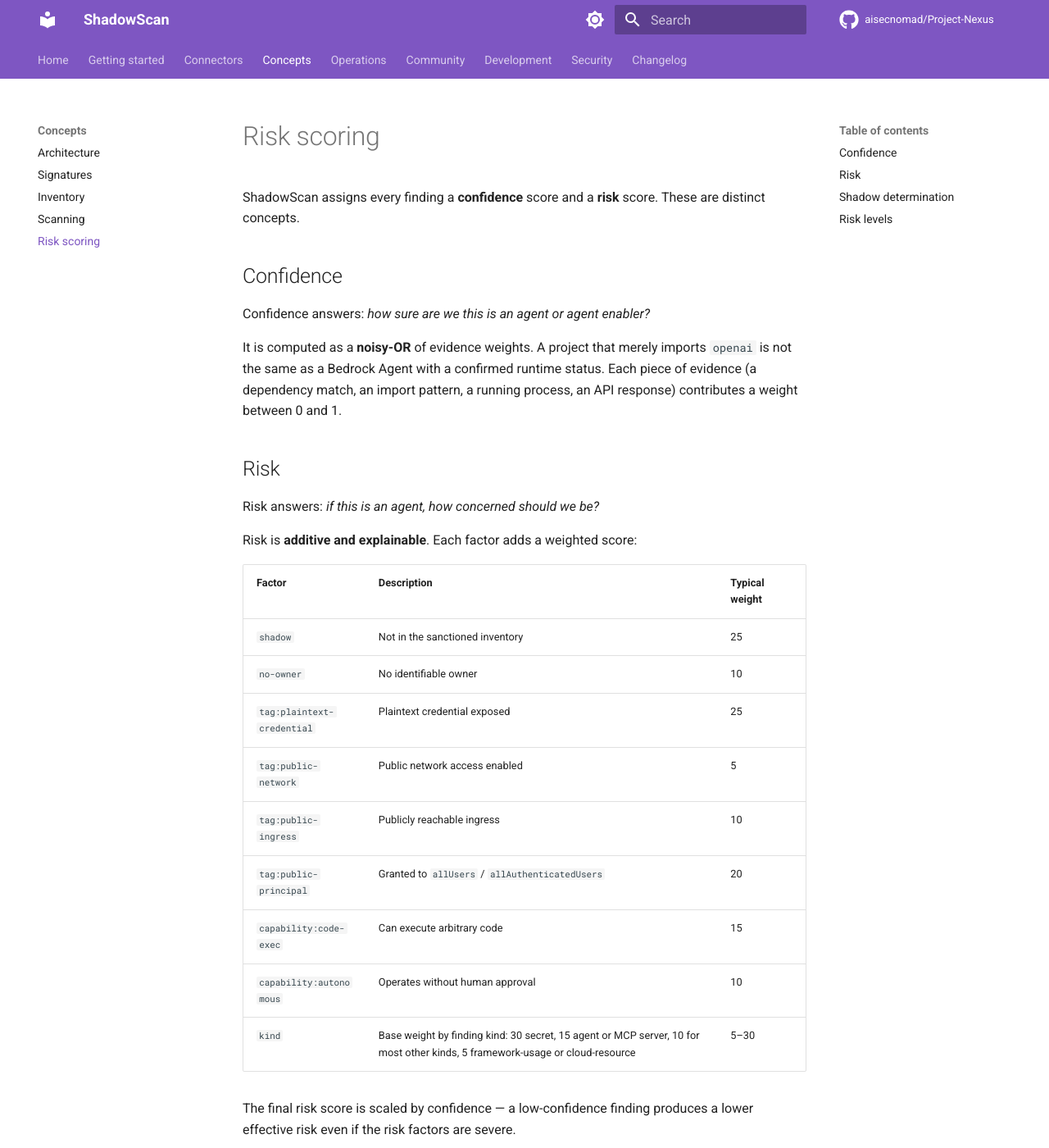
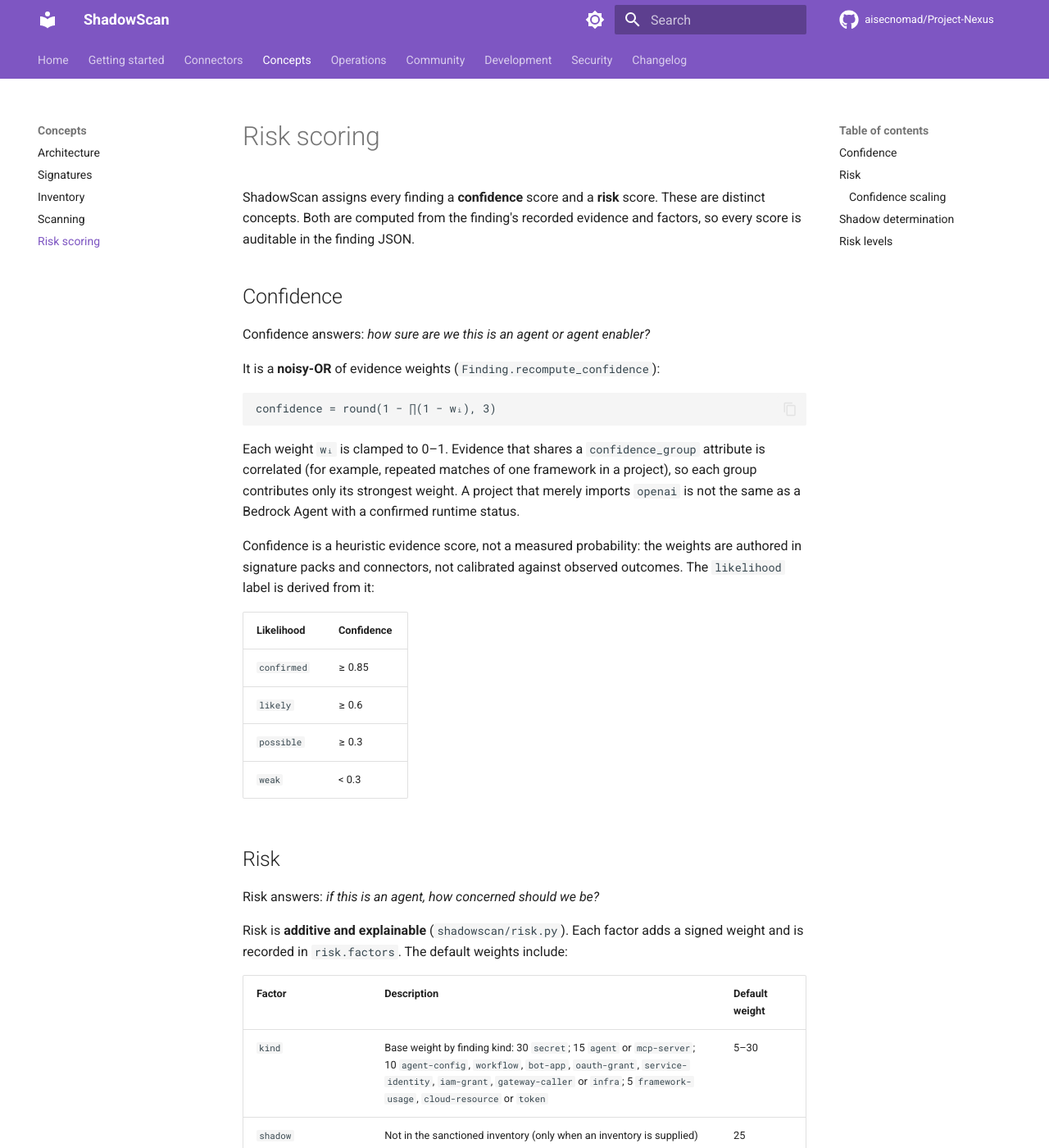
Before and after one commit to aisecnomad/Project-Nexus, an MkDocs documentation site: the page built from docs/concepts/risk.md, in a window 1280 px wide and 1400 px high. Shown: the whole window at 82% size. Built offline with MkDocs 1.6.1 and Material for MkDocs 9.7.7, drawn with Linux system fonts in a browser that asks for light colours; comment, search, counter and statistics services are not loaded; some of the changed text lies outside the part shown.

Commit message:
Amend ADR-003 and document the risk formula the code uses
ADR-003 called confidence P(agent | evidence) and gave the final risk as
raw_risk x confidence, but risk.py has always computed
round(raw x (0.6 + 0.4 x confidence)) bounded to 0-100, and the README
already calls confidence a heuristic rather than a probability. ADRs
are historical, so the decision is kept and a dated amendment
(2026-09-27) records the current formulas, the confidence-scaling and
bounds factors, and the effect of the 0.6 floor with a worked example
computed from the code. The ADR index notes the amendment.

docs/concepts/risk.md now matches the code: the noisy-OR with clamped
weights and confidence groups, the likelihood thresholds, the kind base
weights (token is 5), the registered and inactive-state factors, the
metadata-driven factors, the scaling and rounding, danger_score and the
danger basis.

Co-Authored-By: Claude Opus 5.5 <noreply@anthropic.com>
Claude-Session: https://claude.ai/code/session_01UKfd7ioftUpC4P6iQuaTJC
Signed-off-by: Claude <noreply@anthropic.com>

````diff
--- a/docs/concepts/risk.md
+++ b/docs/concepts/risk.md
@@ -1,26 +1,49 @@
 # Risk scoring
 
 ShadowScan assigns every finding a **confidence** score and a **risk** score.
-These are distinct concepts.
+These are distinct concepts. Both are computed from the finding's recorded
+evidence and factors, so every score is auditable in the finding JSON.
 
 ## Confidence
 
 Confidence answers: *how sure are we this is an agent or agent enabler?*
 
-It is computed as a **noisy-OR** of evidence weights. A project that merely
-imports `openai` is not the same as a Bedrock Agent with a confirmed runtime
-status. Each piece of evidence (a dependency match, an import pattern, a
-running process, an API response) contributes a weight between 0 and 1.
+It is a **noisy-OR** of evidence weights (`Finding.recompute_confidence`):
+
+```text
+confidence = round(1 − ∏(1 − wᵢ), 3)
+```
+
+Each weight `wᵢ` is clamped to 0–1. Evidence that shares a
+`confidence_group` attribute is correlated (for example, repeated matches of
+one framework in a project), so each group contributes only its strongest
+weight. A project that merely imports `openai` is not the same as a Bedrock
+Agent with a confirmed runtime status.
+
+Confidence is a heuristic evidence score, not a measured probability: the
+weights are authored in signature packs and connectors, not calibrated
+against observed outcomes. The `likelihood` label is derived from it:
+
+| Likelihood | Confidence |
+|------------|------------|
+| `confirmed` | ≥ 0.85 |
+| `likely` | ≥ 0.6 |
+| `possible` | ≥ 0.3 |
+| `weak` | < 0.3 |
 
 ## Risk
 
 Risk answers: *if this is an agent, how concerned should we be?*
 
-Risk is **additive and explainable**. Each factor adds a weighted score:
+Risk is **additive and explainable** (`shadowscan/risk.py`). Each factor adds
+a signed weight and is recorded in `risk.factors`. The default weights
+include:
 
-| Factor | Description | Typical weight |
+| Factor | Description | Default weight |
 |--------|-------------|----------------|
-| `shadow` | Not in the sanctioned inventory | 25 |
+| `kind` | Base weight by finding kind: 30 `secret`; 15 `agent` or `mcp-server`; 10 `agent-config`, `workflow`, `bot-app`, `oauth-grant`, `service-identity`, `iam-grant`, `gateway-caller` or `infra`; 5 `framework-usage`, `cloud-resource` or `token` | 5–30 |
+| `shadow` | Not in the sanctioned inventory (only when an inventory is supplied) | 25 |
+| `registered` | Matched to exactly one inventory entry | −10 |
 | `no-owner` | No identifiable owner | 10 |
 | `tag:plaintext-credential` | Plaintext credential exposed | 25 |
 | `tag:public-network` | Public network access enabled | 5 |
@@ -28,10 +51,38 @@ Risk is **additive and explainable**. Each factor adds a weighted score:
 | `tag:public-principal` | Granted to `allUsers` / `allAuthenticatedUsers` | 20 |
 | `capability:code-exec` | Can execute arbitrary code | 15 |
 | `capability:autonomous` | Operates without human approval | 10 |
-| `kind` | Base weight by finding kind: 30 secret, 15 agent or MCP server, 10 for most other kinds, 5 framework-usage or cloud-resource | 5–30 |
+| `tag:disabled` / `tag:inactive` / `tag:suspended` | Resource is not active | −10 |
 
-The final risk score is scaled by confidence — a low-confidence finding
-produces a lower effective risk even if the risk factors are severe.
+The complete tables are `KIND_BASE`, `CAPABILITY_WEIGHTS`, `TAG_WEIGHTS`,
+`PROVIDER_WEIGHTS` and `GOVERNANCE_WEIGHTS` in `shadowscan/risk.py`; tags with
+a zero weight add no factor. Some factors depend on finding metadata:
+`vendor-notes` (5, signature risk notes), `multiple-secrets` (5),
+`mcp-stdio` (5), `mcp-auto-approve` (10), `mcp-plain-http` (10), `sub-agents`
+(3 per definition, at most 10), `volume` (5 from 1,000 gateway events, 10 from
+10,000) and `blast-radius` (5 from 10 users or installations, 10 from 100).
+`options.risk_weights` overrides weights; see the README's risk policy.
+
+### Confidence scaling
+
+The sum of the factor weights is scaled by confidence and bounded to 0–100:
+
+```text
+raw   = sum of factor weights
+scale = 0.6 + 0.4 × confidence        (confidence clamped to 0–1)
+score = min(100, max(0, round(raw × scale)))
+```
+
+`round` is Python's rounding (halves to even). A finding with confidence 1.0
+keeps its full score; lower confidence reduces it by at most 40%, so a
+low-confidence finding produces a lower effective risk but severe factors
+still register. Below confidence 1.0 the change is listed as a
+`confidence-scaling` factor, which is never positive, and a clamp at 0 or 100
+as a `bounds` factor, so the listed factors always add up to `score`.
+
+`risk.danger_score` applies the same scale and bounds to the factors other than
+the governance factors (`shadow`, `registered`, `no-owner`). With
+`options.risk_basis: danger` the governance factors are reported with weight 0,
+so `score`, `level` and `--fail-on` follow the danger score.
 
 ## Shadow determination
 
````
Also changed, not shown: docs/adrs/003-evidence-based-confidence.md (+34 -0 lines), docs/adrs/index.md (+1 -1 lines).
